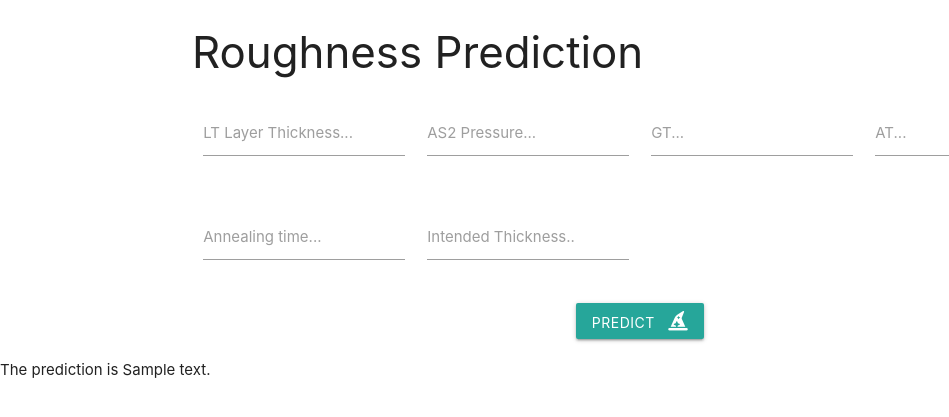
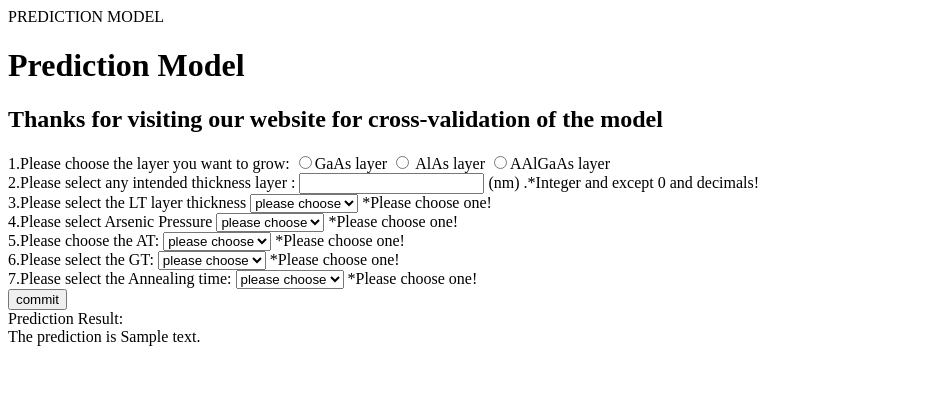
Before and after one commit to hardikkamboj/Roughness_predictor, a Flask app: template templates/home.html in a window 1280 px wide. Shown: the top 417 px of the page, without its empty margins (0-949 px from the left). Run offline with Flask 2, Linux system fonts and the light colour scheme; the template is opened without the code that fills it: most values are stand-ins (such as "Sample title", 1, 10 or a date in 2020); parts of the project's set-up code (start-up, migrations or seed data) failed here and were passed over; some libraries are stand-ins or nearby versions.

Commit message:
added new files

```diff
--- a/app.py
+++ b/app.py
@@ -1,8 +1,20 @@
 # flask w/ model ML
 from flask import Flask, request, jsonify, render_template
 import pickle
+import numpy as np
 
 app = Flask(__name__)
+
+
+def get_prediction(lt_layer,as2_pressure,GT,AT,annealing_time,intended_thickness):
+    x = np.array([lt_layer,as2_pressure,GT,AT,annealing_time,intended_thickness]).reshape(1,-1)
+    roughness = model_roughness.predict(x)
+    fwhm = model_fwhm.predict(x)
+    twinning = model_twinning.predict(x)
+    fe_intensity = model_fe_intensity.predict(x)
+    thickness = model_thickness.predict(x)
+
+    return dict(roughness = roughness, fwhm = fwhm, twinning = twinning, fe_intensity = fe_intensity, thickness = thickness)
 
 @app.route('/')
 def home():
@@ -12,20 +24,18 @@ def home():
 def predict():
     if request.method == 'POST':
         body = request.json
-        # 8 vars
-        lt = body['LT Layer Thickness']
-        as2_pressure = body['AS2 Pressure']
-        gt = body['GT']
-        at = body['AT']
-        annealing_time = body['Annealing time']
-        intended_thickness = body['Intended Thickness']
 
-        # model prediction
-        prediction = model.predict([[
-            lt,as2_pressure,gt,at,annealing_time,intended_thickness
-        ]])[0]
+        layer_type = body['data1']
+        intended_thickness = body['data2']
+        lt_thickness = body['data3']
+        as2_pressure = body['data4']
+        at= body['data5']
+        gt = body['data6']
+        annealing_time = body['data7']
+
+
         return jsonify({
-            prediction
+            'hello'
         })
     elif request.method == 'GET':
         return jsonify({
@@ -39,22 +49,30 @@ def predict():
 @app.route('/predictform', methods = ['POST', 'GET'])
 def predictform():
     if request.method == 'POST':
-        body = request.form
-        lt = float(body['LT Layer Thickness'])
-        as2_pressure = float(body['AS2 Pressure'])
-        gt = float(body['GT'])
-        at = float(body['AT'])
-        annealing_time = float(body['Annealing time'])
-        intended_thickness = float(body['Intended Thickness'] )
+        body = request.json
+
+        layer_type = body['data1']
+        intended_thickness = float(body['data2'])
+        lt_thickness = float(body['data3'])
+        as2_pressure = float(body['data4'])
+        at= float(body['data5'])
+        gt = float(body['data6'])
+        annealing_time = float(body['data7'])
         # model prediction
-        result = model.predict([[
-            lt,as2_pressure,gt,at,annealing_time,intended_thickness
-        ]])[0]
+        result = get_prediction(lt_thickness,as2_pressure,gt,at,annealing_time,intended_thickness)
         return render_template('home.html', prediction_text='Predicted value of Roughness {}'.format(result))
         # return render_template('result.html', body=body)
 
 
 if __name__ == '__main__':
-    with open('saved_model.pkl', 'rb') as f:
-        model = pickle.load(f)
+    with open('models/roughness.pkl', 'rb') as f:
+        model_roughness = pickle.load(f)
+    with open('models/fwhm.pkl', 'rb') as f:
+        model_fwhm = pickle.load(f)
+    with open('models/Twinning.pkl', 'rb') as f:
+        model_twinning = pickle.load(f)
+    with open('models/FE Intensity.pkl', 'rb') as f:
+        model_fe_intensity = pickle.load(f)
+    with open('models/Thickness.pkl', 'rb') as f:
+        model_thickness = pickle.load(f)
     app.run(debug = True)
--- a/templates/home.html
+++ b/templates/home.html
@@ -1,84 +1,55 @@
 <!DOCTYPE html>
 <html lang="en">
 <head>
-    <meta charset="UTF-8">
-    <meta name="viewport" content="width=device-width, initial-scale=1.0">
-    <meta http-equiv="X-UA-Compatible" content="ie=edge">
-    <title>ML Calihouse</title>
-     <!-- Compiled and minified CSS -->
-     <link rel="stylesheet" href="https://cdnjs.cloudflare.com/ajax/libs/materialize/1.0.0/css/materialize.min.css">
-     <!-- Compiled and minified JavaScript -->
-     <script src="https://cdnjs.cloudflare.com/ajax/libs/materialize/1.0.0/js/materialize.min.js"></script>
-    <!-- font awesome -->
-    <script src="https://kit.fontawesome.com/4a822b1d6a.js"></script>
+PREDICTION MODEL
 </head>
 <body>
-    <div class="container" text-align = "center">
 
-    <h3>Roughness Prediction</h3>
-    <form
-    action='http://localhost:5000/predictform'
-    method='POST'>
-
-        <!-- row 1 -->
-        <div class='row'>
-            <!-- input medinc -->
-            <div class="input-field col s3">
-                <input class='validate' id='LT Layer Thickness'
-                name='LT Layer Thickness' type='text'>
-                <label for='LT Layer Thickness'>LT Layer Thickness...</label>
-            </div>
-            <!-- input houseage -->
-            <div class="input-field col s3">
-                <input class='validate' id='AS2 Pressure'
-                name='AS2 Pressure' type='text'>
-                <label for='AS2 Pressure'>AS2 Pressure...</label>
-            </div>
-            <!-- input averooms -->
-            <div class="input-field col s3">
-                <input class='validate' id='GT'
-                name='GT' type='text'>
-                <label for='GT'>GT...</label>
-            </div>
-            <!-- input avebedrms -->
-            <div class="input-field col s3">
-                <input class='validate' id='AT'
-                name='AT' type='text'>
-                <label for='AT'>AT...</label>
-            </div>
+    <h1> Prediction Model</h1>
+    <h2>Thanks for visiting our website for cross-validation of the model</h2>
+    <div class="row">
+        <form class="form-horizontal" name="data" action='http://localhost:5000/predictform'
+        method='POST' onsubmit="return terify();">
+          <div>1.Please choose the layer you want to grow:
+            <input type="radio" name="data1" id="data1" value="GaAs">GaAs layer
+            <input type="radio" name="data1" id="data1" value="AlAs"> AlAs layer
+            <input type="radio" name="data1" id="data1" value="AlGaAs ">AAlGaAs layer
+            <span class="hidalert"></span>
+          </div>
+          <div>2.Please select any intended thickness layer :
+            <input type="text" name="data2" id="data2" onchange="textemp(this);"> (nm)
+            <span class="hidalert"> .*Integer and except  0 and decimals!</span>
+          </div>
+          <div>3.Please select the LT layer thickness
+            <select name="data3" id="data3" onchange="selectemp(this);"><option value="" style="display: none;" disabled="" selected="">please choose</option><option value="0">0 nm</option><option value="100">100 nm</option><option value="200">200 nm</option></select>
+            <span class="hidalert">*Please choose one!</span>
+          </div>
+          <div>4.Please select Arsenic Pressure
+            <select name="data4" id="data4" onchange="selectemp(this);"><option value="" style="display: none;" disabled="" selected="">please choose</option><option value="3e-6">3e-6</option><option value="4.1e-6">4.1e-6</option><option value="6e-6">6e-6</option><option value="9e-6">9e-6</option><option value="1e-5">1e-5</option></select>
+            <span class="hidalert">*Please choose one!</span>
+          </div>
+          <div>5.Please choose the AT:
+            <select name="data5" id="data5" onchange="selectemp(this);"><option value="" style="display: none;" disabled="" selected="">please choose</option><option value="400">800</option><option value="600">750</option></select>
+            <span class="hidalert">*Please choose one!</span>
+          </div>
+          <div>6.Please select the GT:
+            <select name="data6" id="data6" onchange="selectemp(this);"><option value="" style="display: none;" disabled="" selected="">please choose</option><option value="650">650</option><option value="675">675</option><option value="700">700</option></select>
+            <span class="hidalert">*Please choose one!</span>
+          </div>
+          <div>7.Please select the Annealing time:
+            <select name="data7" id="data7" onchange="selectemp(this);"><option value="" style="display: none;" disabled="" selected="">please choose</option><option value="90">90 sec</option><option value="180">180 sec</option><option value="240">240 sec</option><option value="600">600 sec</option></select>
+            <span class="hidalert">*Please choose one!</span>
+          </div>
+          <div id="commit" class="commit">
+            <input type="submit" name="submit" id="submit" value="commit">
+      <!--button or html5's datalist-->
+          </div>
+        </form>
+        <div>Prediction Result:
+          <span id="result"></span>
         </div>
-
-        <!-- row 2 -->
-        <div class='row'>
-            <!-- input population -->
-            <div class="input-field col s3">
-                <input class='validate' id='Annealing time'
-                name='Annealing time' type='text'>
-                <label for='Annealing time'>Annealing time...</label>
-            </div>
-            <!-- input aveoccup -->
-            <div class="input-field col s3">
-                <input class='validate' id='Intended Thickness'
-                name='Intended Thickness' type='text'>
-                <label for='Intended Thickness'>Intended Thickness..</label>
-            </div>
-
-            </div>
-        </div>
-
-        <!-- row 3 -->
-        <center class='row'>
-            <button class='btn waves-effect waves-light'
-            type='submit'>
-                PREDICT
-                &nbsp;
-                <i class="fas fa-hat-wizard"></i>
-            </button>
-        </center>
-
-    </form>
-
-    <div>The prediction is {{prediction_text}}</div>
+      </div>
+      <div>The prediction is {{prediction_text}}</div>
 
     </div>
 </body>
```
Also changed, not shown: 7 other files.
